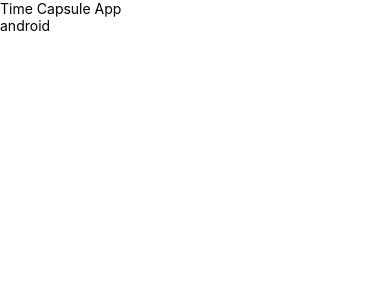
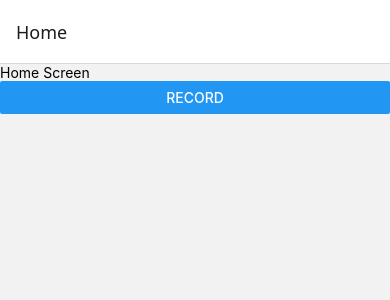
Before and after one commit to kofki/Time-Capsule-App, a React Native app in the folder frontend/: screen /Home in a window 390 px wide. Shown: the top 300 px of the page. Built offline with nearby package versions, Linux system fonts and the light colour scheme.

Commit message:
Display Changes, Adding Screens

```diff
--- a/frontend/App.js
+++ b/frontend/App.js
@@ -1,11 +1,10 @@
-import { StatusBar } from 'expo-status-bar';
-import { Platform, SafeAreaView, StyleSheet, Text, View } from 'react-native';
+import { HomeStack } from './navigation/stack';
+import { NavigationContainer } from '@react-navigation/native';
 
 export default function App() {
   return (
-    <SafeAreaView>
-      <Text>Time Capsule App</Text>
-      <Text>{Platform.OS == 'ios' ? 'ios' : 'android'}</Text>
-    </SafeAreaView>
+    <NavigationContainer>
+      <HomeStack/>
+    </NavigationContainer>
   );
 }
--- /dev/null
+++ b/frontend/navigation/stack.js
@@ -0,0 +1,14 @@
+import { createNativeStackNavigator } from '@react-navigation/native-stack';
+import { HomeScreen } from '../screens/home-screen';
+import { MessageScreen } from '../screens/message-writer';
+
+const Stack = createNativeStackNavigator();
+
+export const HomeStack = () =>{
+    return (
+        <Stack.Navigator>
+            <Stack.Screen name="Home" component={HomeScreen}/>
+            <Stack.Screen name="MessageWriter" component={MessageScreen}/>
+        </Stack.Navigator>
+    );
+}
--- /dev/null
+++ b/frontend/screens/home-screen.js
@@ -0,0 +1,14 @@
+import { useNavigation } from "@react-navigation/native";
+import { View, Text, Button } from "react-native";
+
+export const HomeScreen = () => {
+    const navigation = useNavigation();
+    return (
+        <View>
+            <Text>
+                Home Screen
+            </Text>
+            <Button title="Record" onPress={()=>navigation.navigate('MessageWriter')}/>
+        </View>
+    );
+}
--- /dev/null
+++ b/frontend/screens/message-writer.js
@@ -0,0 +1,6 @@
+import { Text } from 'react-native'
+export const MessageScreen = ()=> {
+    return (
+        <Text>Hello</Text>
+    );
+}
```
Also changed, not shown: frontend/package.json (+7 -1 lines), frontend/components/NavigationBar.js (added), 1 other file (tests, documents, lock files or other folders).
